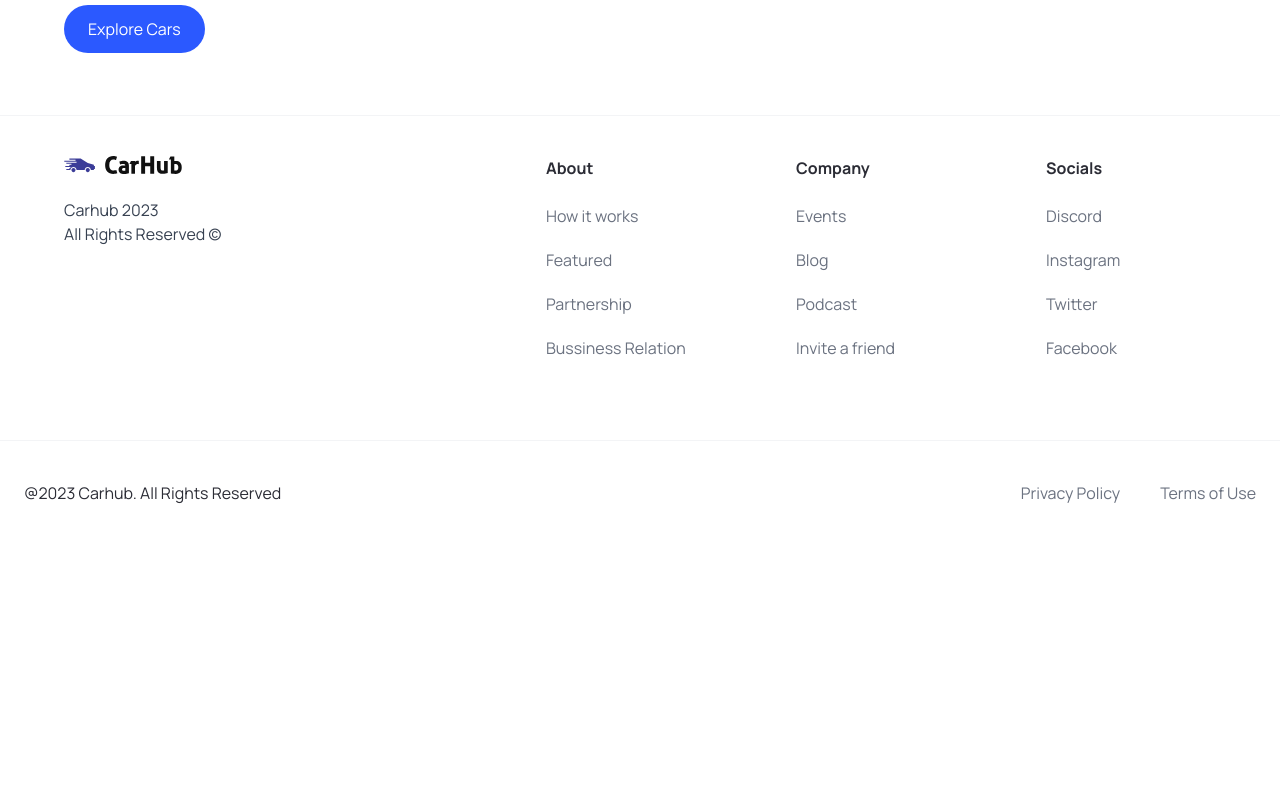
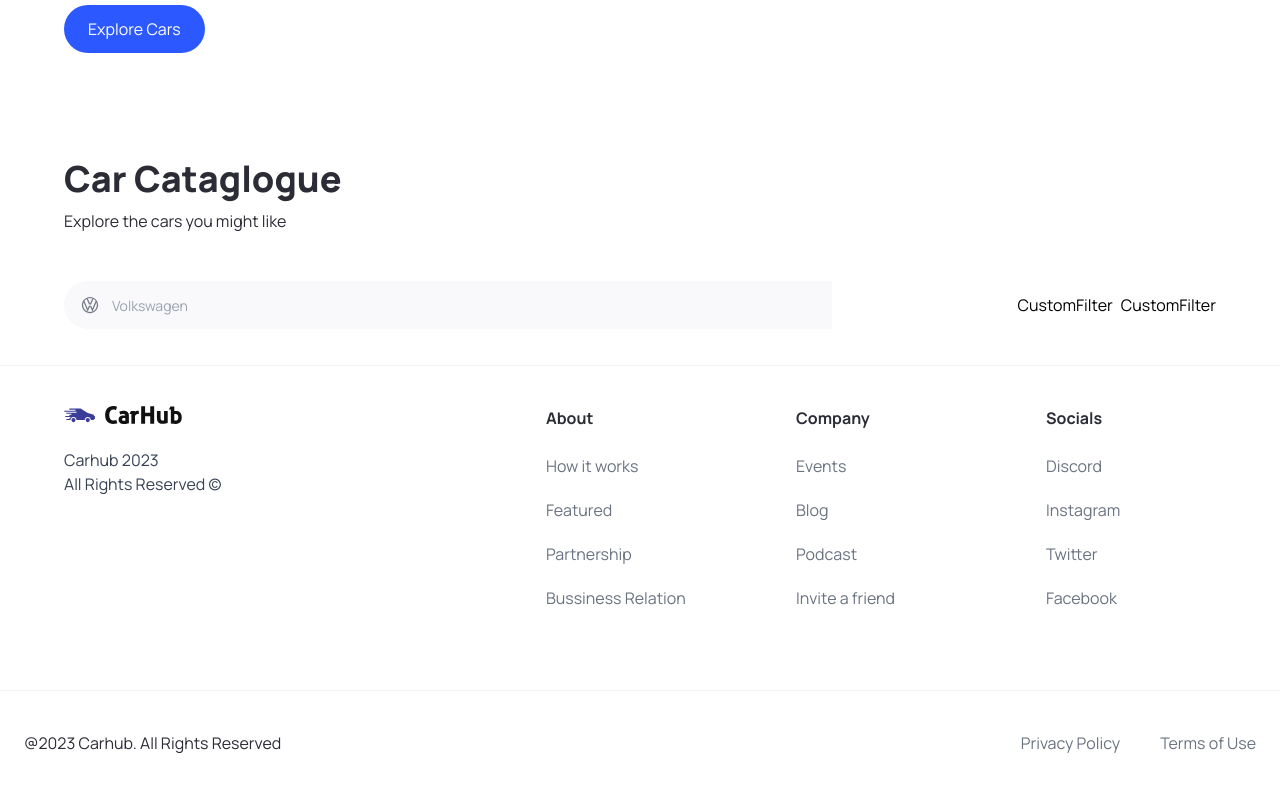
Before and after one commit to datttrian/next-cars, a Next.js app: page / in a window 1280 px wide. Shown: the part 705-1496 px from the top of the page. Before the commit the page ends 1250 px from the top, so only its background shows below. Built offline with nearby package versions, Linux system fonts and the light colour scheme.

Commit message:
Add search bar

```diff
--- a/app/page.tsx
+++ b/app/page.tsx
@@ -1,9 +1,25 @@
-import { Hero } from '@/components'
+import { CustomFilter, Hero, SearchBar } from '@/components'
 
-export default function Home() {
+import { fetchCars } from '@/utils';
+
+export default async function Home() {
   return (
     <main className="overflow-hidden">
       <Hero />
+      <div className="mt-12 padding-x padding-y max-width" id="discover">
+        <div className="home__text-container">
+          <h1 className="text-4xl font-extrabold">Car Cataglogue</h1>
+          <p>Explore the cars you might like</p>
+        </div>
+
+        <div className="home__filters">
+          <SearchBar />
+          <div className="home__filter-container">
+            <CustomFilter title="fuel" />
+            <CustomFilter title="year" />
+          </div>
+        </div>
+      </div>
     </main>
   )
 }
--- /dev/null
+++ b/components/CustomFilter.tsx
@@ -0,0 +1,9 @@
+import { CustomFilterProps } from "@/types"
+
+const CustomFilter = ({title}: CustomFilterProps) => {
+  return (
+    <div>CustomFilter</div>
+  )
+}
+
+export default CustomFilter
--- a/components/Hero.tsx
+++ b/components/Hero.tsx
@@ -1,20 +1,22 @@
-"use client"
+"use client";
 
-import CustomButton from "./CustomButton"
-import Image from "next/image"
+import Image from "next/image";
+
+import { CustomButton } from "./";
 
 const Hero = () => {
-    const handleScroll = () => {
+  const handleScroll = () => {}
 
-    }
   return (
     <div className="hero">
       <div className="flex-1 pt-36 padding-x">
         <h1 className="hero__title">
-                    Find, book, or rent a car — quickly and easily!
+          Find, book, rent a car—quick and super easy!
         </h1>
+
         <p className="hero__subtitle">
-                    Streamline your car rental experience with our effortless booking process.
+          Streamline your car rental experience with our effortless booking
+          process.
         </p>
 
         <CustomButton
@@ -23,16 +25,15 @@
           handleClick={handleScroll}
         />
       </div>
-
       <div className="hero__image-container">
         <div className="hero__image">
-                    <Image src="/hero.png" alt="hero" fill className="object-contain" />
+          <Image src="/hero.png" alt="hero" fill className="object-contain" priority/>
+        </div>
 
-                    .eh
+        <div className="hero__image-overlay" />
       </div>
     </div>
-        </div>
-    )
-}
+  );
+};
 
-export default Hero
+export default Hero;
--- a/components/Navbar.tsx
+++ b/components/Navbar.tsx
@@ -1,7 +1,7 @@
 import Link from "next/link";
 import Image from "next/image";
 
-import CustomButton from "./CustomButton";
+import { CustomButton } from "./";
 
 const NavBar = () => (
   <header className="w-full  absolute z-10">
--- /dev/null
+++ b/components/SearchBar.tsx
@@ -0,0 +1,22 @@
+"use client";
+
+import { useState } from "react";
+
+import { SearchManufacturer } from ".";
+
+const SearchBar = () => {
+  const [manufacturer, setManufacturer] = useState("");
+  const handleSearch = () => {};
+  return (
+    <form className="searchbar" onSubmit={handleSearch}>
+      <div className="searchbar__item">
+        <SearchManufacturer
+          manufacturer={manufacturer}
+          setManufacturer={setManufacturer}
+        />
+      </div>
+    </form>
+  );
+};
+
+export default SearchBar;
--- /dev/null
+++ b/components/SearchManufacturer.tsx
@@ -0,0 +1,94 @@
+"use client";
+
+import { Combobox, Transition } from "@headlessui/react";
+
+import { manufacturers } from "@/constants";
+import { SearchManuFacturerProps } from "@/types";
+
+import Image from "next/image";
+import { useState, Fragment } from "react";
+
+const SearchManufacturer = ({
+  manufacturer,
+  setManufacturer,
+}: SearchManuFacturerProps) => {
+  const [query, setQuery] = useState("");
+
+  const filteredManufacturers =
+    query === ""
+      ? manufacturers
+      : manufacturers.filter((item) =>
+          item
+            .toLowerCase()
+            .replace(/\s+/g, "")
+            .includes(query.toLowerCase().replace(/\s+/g, ""))
+        );
+
+  return (
+    <div className="search-manufacturer">
+      <Combobox>
+        <div className="relative w-full">
+          <Combobox.Button className="absolute top-[14px]">
+            <Image
+              src="/car-logo.svg"
+              width={20}
+              height={20}
+              className="ml-4"
+              alt="Car Logo"
+            />
+          </Combobox.Button>
+
+          <Combobox.Input
+            className="search-manufacturer__input"
+            placeholder="Volkswagen"
+            displayValue={(manufacturer: string) => manufacturer}
+            onChange={(e) => setQuery(e.target.value)}
+          />
+
+          <Transition
+            as={Fragment}
+            leave="transition ease-in duration-100"
+            leaveFrom="opacity-100"
+            leaveTo="opacity-0"
+            afterLeave={() => setQuery("")}
+          >
+            <Combobox.Options>
+              {filteredManufacturers.map((item) => (
+                <Combobox.Option
+                  key={item}
+                  className={({ active }) => `
+                      relative search-manufacturer__option ${
+                        active ? "bg-primary-blue text-white" : "text-gray-900"
+                      }
+                    `}
+                  value={item}
+                >
+                  {({ selected, active }) => (
+                    <>
+                      <span
+                        className={`block truncate ${
+                          selected ? "font-medium" : "font-normal"
+                        }`}
+                      >
+                        {item}
+                      </span>
+                      {selected ? (
+                        <span
+                          className={`absolute inset-y-0 left-0 flex items-center pl-3 ${
+                            active ? "text-white" : "text-teal-600"
+                          }`}
+                        ></span>
+                      ) : null}
+                    </>
+                  )}
+                </Combobox.Option>
+              ))}
+            </Combobox.Options>
+          </Transition>
+        </div>
+      </Combobox>
+    </div>
+  );
+};
+
+export default SearchManufacturer;
--- a/components/index.ts
+++ b/components/index.ts
@@ -2,5 +2,8 @@
 import CustomButton from "./CustomButton";
 import Navbar from "./Navbar";
 import Footer from "./Footer";
+import SearchBar from "./SearchBar";
+import CustomFilter from "./CustomFilter";
+import SearchManufacturer from "./SearchManufacturer";
 
-export { Hero, CustomButton, Navbar, Footer };
+export { Hero, CustomButton, Navbar, Footer, SearchBar, CustomFilter, SearchManufacturer };
```
Also changed, not shown: types/index.ts (+9 -0 lines). Lines whose indentation alone changed are shown as unchanged.
